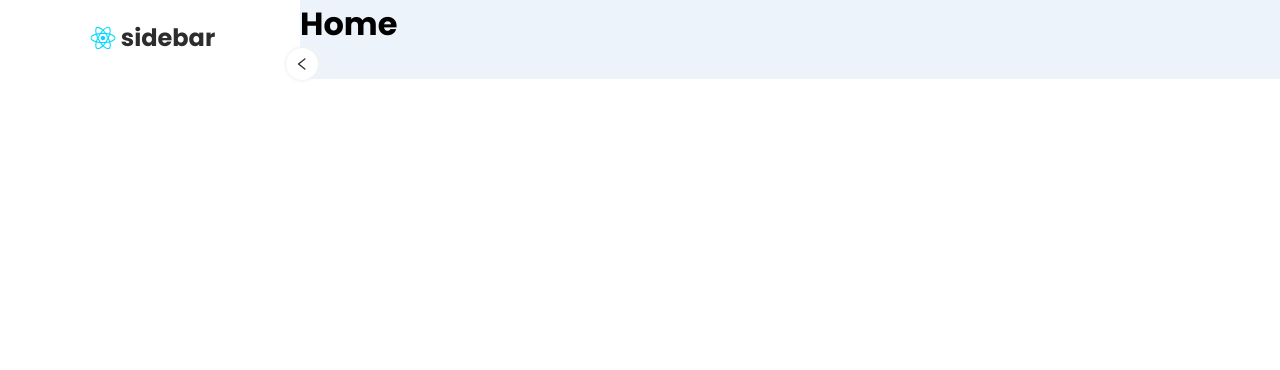
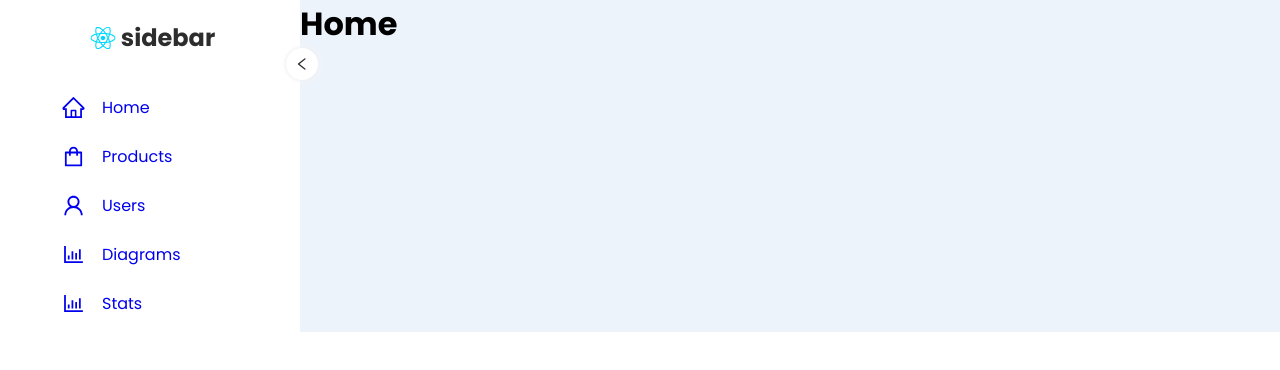
Before and after one commit to noel-lopez/react-sidebar-template, a React (Vite) app: page / in a window 1280 px wide. Shown: the top 370 px of the page. Built offline with nearby package versions, Linux system fonts and the light colour scheme.

Commit message:
added sidebar page links

```diff
--- a/src/App.jsx
+++ b/src/App.jsx
@@ -40,6 +40,7 @@ const Container = styled.div`
   display: grid;
   grid-template-columns: 90px auto;
   background: ${({theme}) => theme.bgtotal};
+  transition: all 0.3s;
   &.active {
     grid-template-columns: 300px auto;
   }
--- a/src/components/Sidebar.jsx
+++ b/src/components/Sidebar.jsx
@@ -1,7 +1,14 @@
 import styled from 'styled-components'
 import logo from '../assets/react.svg'
 import {v} from '../styles/Variables'
-import {AiOutlineLeft, AiOutlineRight} from 'react-icons/ai'
+import {
+  AiOutlineLeft,
+  AiOutlineHome,
+  AiOutlineShopping,
+  AiOutlineUser,
+  AiOutlineBarChart
+} from 'react-icons/ai'
+import { Link } from 'react-router-dom'
 
 export function Sidebar({ open, setOpen }) {
   const swapOpen = () => {
@@ -21,10 +28,55 @@ export function Sidebar({ open, setOpen }) {
           sidebar
         </h2>
       </div>
+      {linksArray.map(({icon, label, to}) => (
+        <div className='linkContainer' key={label}>
+          <Link to={to} className='links'>
+            <div className='linkIcon'>
+              {icon}
+            </div>
+            {
+              open && (
+                <span>{label}</span>
+              )
+            }
+          </Link>
+        </div>
+      ))}
     </Container>
   )
 }
 
+//#region Data Links
+const linksArray = [
+  {
+    label: 'Home',
+    icon: <AiOutlineHome/>,
+    to: '/'
+  },
+  {
+    label: 'Products',
+    icon: <AiOutlineShopping />,
+    to: '/products'
+  },
+  {
+    label: 'Users',
+    icon: <AiOutlineUser />,
+    to: '/users'
+  },
+  {
+    label: 'Diagrams',
+    icon: <AiOutlineBarChart />,
+    to: '/products'
+  },
+  {
+    label: 'Stats',
+    icon: <AiOutlineBarChart />,
+    to: '/products'
+  }
+]
+//#endregion
+
+//#region STYLED COMPONENTS
 const Container = styled.div`
   background: ${(props) => props.theme.bg};
   color: ${(props) => props.theme.text};
@@ -73,4 +125,25 @@ const Container = styled.div`
       display: ${({isOpen}) => (isOpen?`block`:`none`)};
     }
   }
+  .linkContainer {
+    margin: 8px 0;
+    padding: 0 15%;
+    :hover{
+      background: ${(props) => props.theme.bg3};
+    }
+    .links {
+      display: flex;
+      align-items: center;
+      text-decoration: none;
+      padding: calc(${v.smSpacing}-2px) 0;
+      .linkIcon {
+        padding: ${v.smSpacing} ${v.mdSpacing};
+        display: flex;
+        svg {
+          font-size: 25px;
+        }
+      }
+    }
+  }
 `
+//#endregion
```
